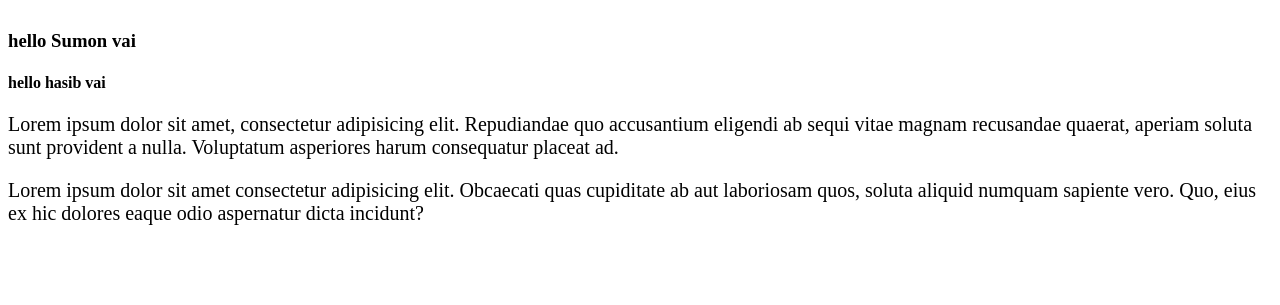
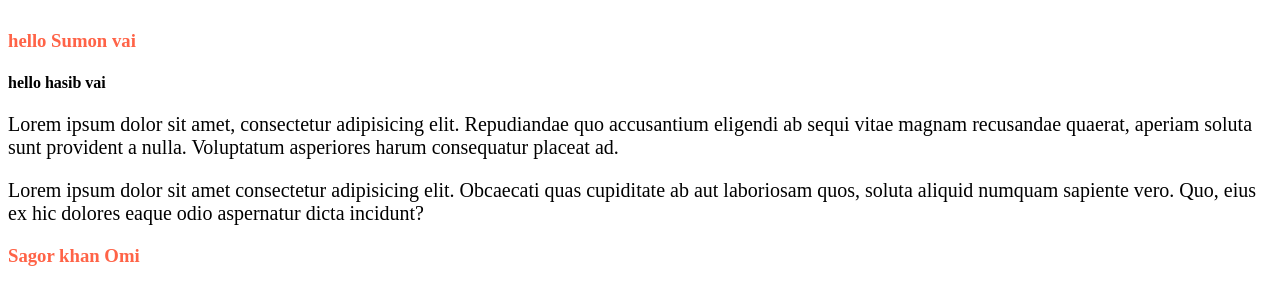
Before and after one commit to Sagoromi/my-thard-repo, a plain HTML site: page index.html in a window 1280 px wide. Shown: the part 83-388 px from the top of the page. Drawn offline with Linux system fonts and the light colour scheme.

Commit message:
color-change

```diff
--- a/index.html
+++ b/index.html
@@ -14,5 +14,7 @@
     <p>Lorem ipsum dolor sit amet, consectetur adipisicing elit. Repudiandae quo accusantium eligendi ab sequi vitae magnam recusandae quaerat, aperiam soluta sunt provident a nulla. Voluptatum asperiores harum consequatur placeat ad.</p>
 
     <p>Lorem ipsum dolor sit amet consectetur adipisicing elit. Obcaecati quas cupiditate ab aut laboriosam quos, soluta aliquid numquam sapiente vero. Quo, eius ex hic dolores eaque odio aspernatur dicta incidunt?</p>
+
+    <H3>Sagor khan Omi</H3>
 </body>
 </html>
--- a/style.css
+++ b/style.css
@@ -8,3 +8,6 @@ h3 {
 h2{
     font-size: 40px;
 }
+h3 {
+    color: tomato;
+}
```
